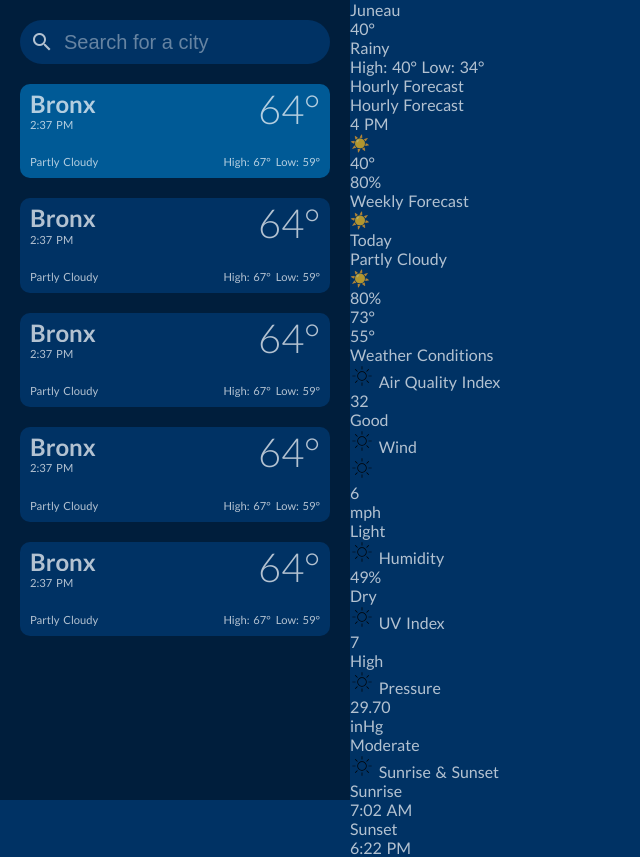
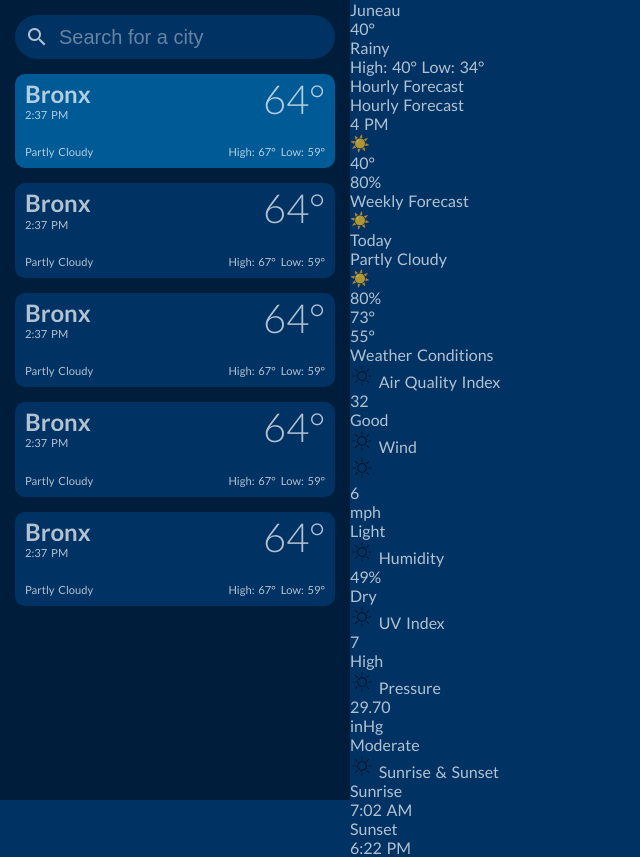
Before and after one commit to JhonEncarnacion/weather_app, a plain HTML site: page index.html in a window 1280 px wide. Shown: the whole page, without its empty margins (0-640 px from the left). Drawn offline with Linux system fonts and the light colour scheme; a script that the page names is missing.

Commit message:
Decreased spacing on nav bar items

```diff
--- a/styles.css
+++ b/styles.css
@@ -29,8 +29,8 @@ nav {
     display: flex;
     flex-direction: column;
     align-items: center;
-    gap: 20px;
-    padding: 20px;
+    gap: 15px;
+    padding: 15px;
     width: 350px;
     background-color: var(--darker_blue);
 }
@@ -65,7 +65,7 @@ nav {
     display: flex;
     flex-direction: column;
     align-items: center;
-    gap: 20px;
+    gap: 15px;
     width: 100%;
 }
 
```
